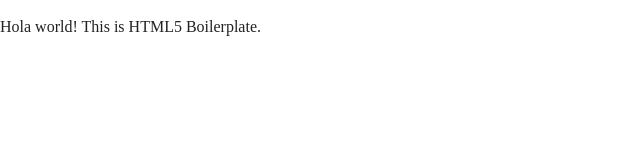
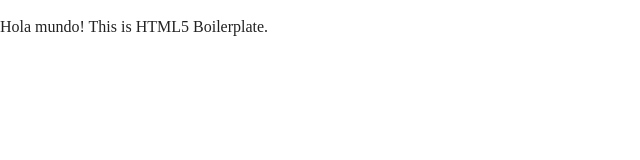
Before and after one commit to ricklopez/git-demo-101819, a plain HTML site: page index.html in a window 1280 px wide. Shown: the full height of the page, 0-640 px from the left. Drawn offline with nearby package versions, Linux system fonts and the light colour scheme.

Commit message:
change world to mundo

```diff
--- a/index.html
+++ b/index.html
@@ -23,7 +23,7 @@
   <![endif]-->
 
   <!-- Add your site or application content here -->
-  <p>Hola world! This is HTML5 Boilerplate.</p>
+  <p>Hola mundo! This is HTML5 Boilerplate.</p>
   <script src="js/vendor/modernizr-3.7.1.min.js"></script>
   <script src="https://code.jquery.com/jquery-3.4.1.min.js" integrity="sha256-CSXorXvZcTkaix6Yvo6HppcZGetbYMGWSFlBw8HfCJo=" crossorigin="anonymous"></script>
   <script>window.jQuery || document.write('<script src="js/vendor/jquery-3.4.1.min.js"><\/script>')</script>
```
